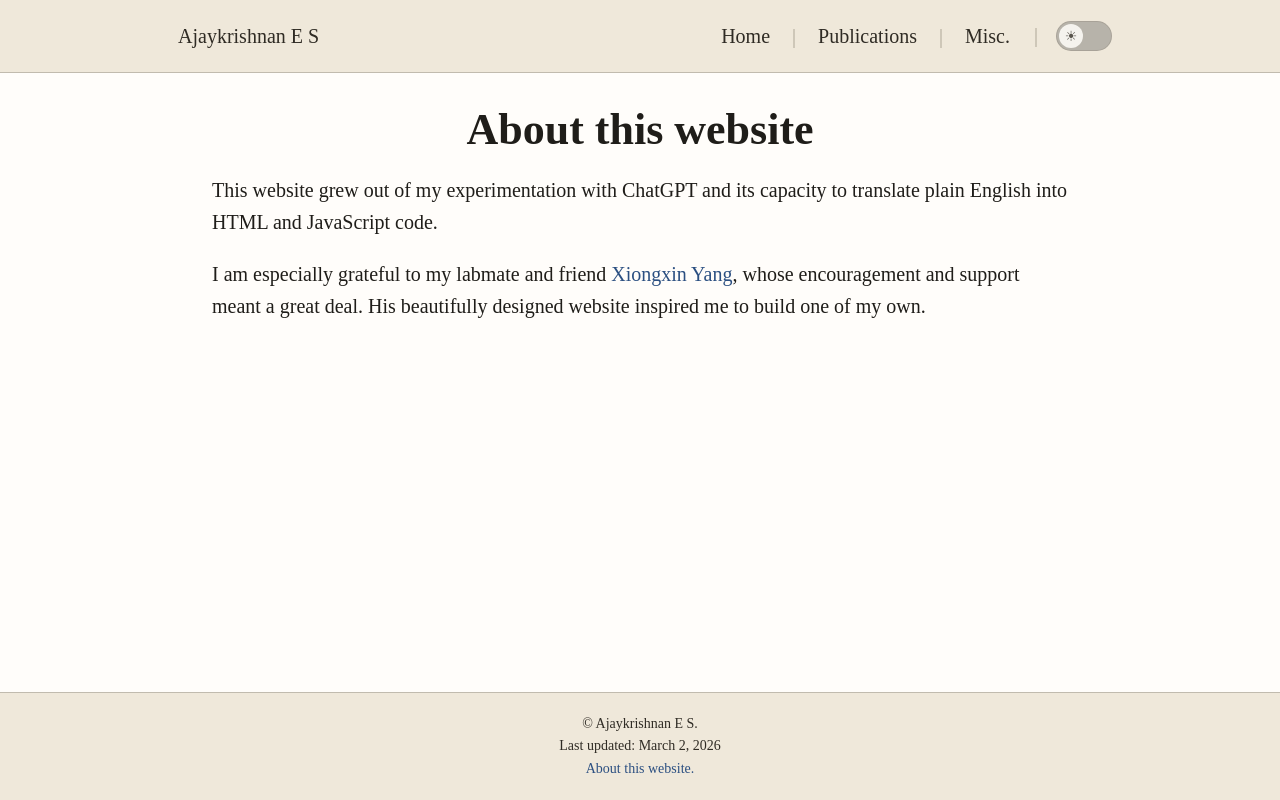
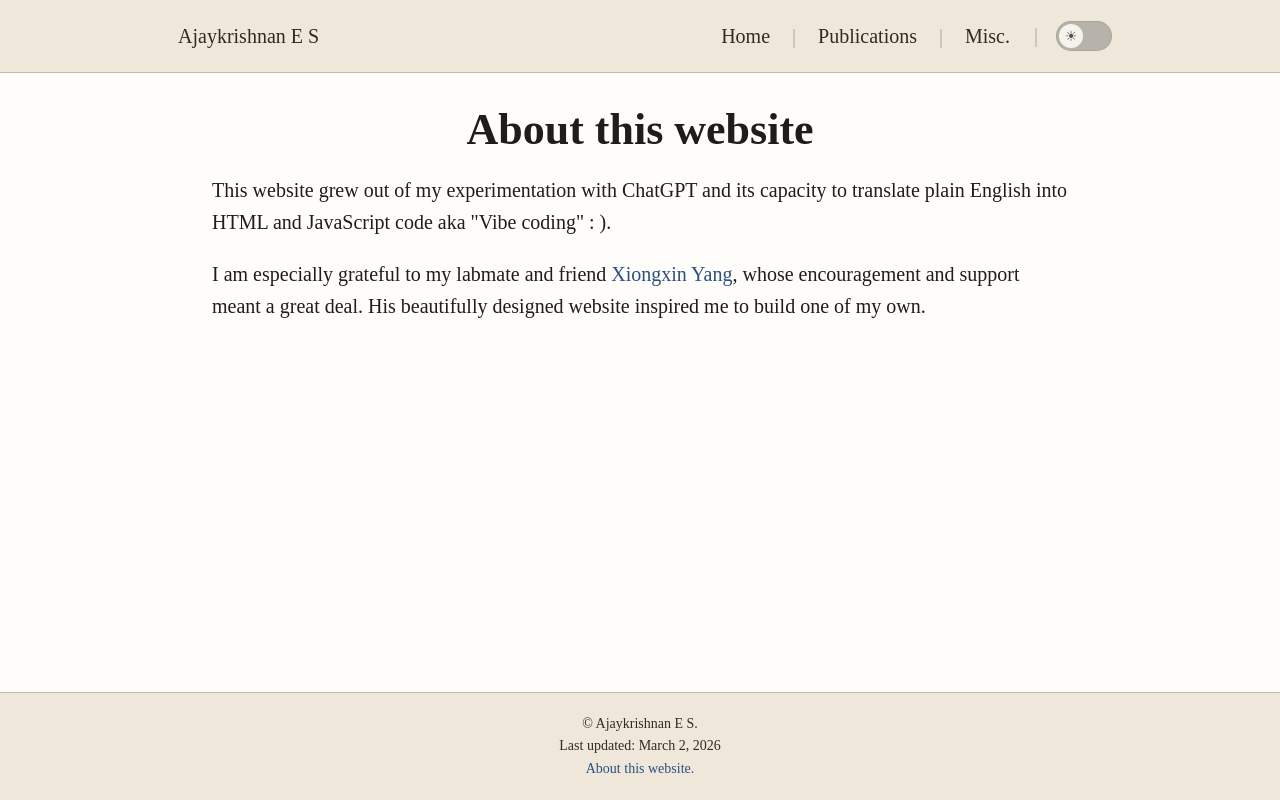
Before and after one commit to ajaykrishnan-es/ajaykrishnan-es.github.io, a plain HTML site: page about-this-website/index.html in a window 1280 px wide. Drawn offline with Linux system fonts and the light colour scheme; a web font is replaced by a local one.

Commit message:
Update description of website experimentation

```diff
--- a/about-this-website/index.html
+++ b/about-this-website/index.html
@@ -14,7 +14,7 @@
       <section class="card section">
         <h2>About this website</h2>
         <p>
-          This website grew out of my experimentation with ChatGPT and its capacity to translate plain English into HTML and JavaScript code.
+          This website grew out of my experimentation with ChatGPT and its capacity to translate plain English into HTML and JavaScript code aka "Vibe coding" : ).
         </p>
         <p>
           I am especially grateful to my labmate and friend <a href="https://yangxx0405.github.io" target="_blank" rel="noopener noreferrer">Xiongxin Yang</a>, whose encouragement and support meant a great deal. His beautifully designed website inspired me to build one of my own.
```
